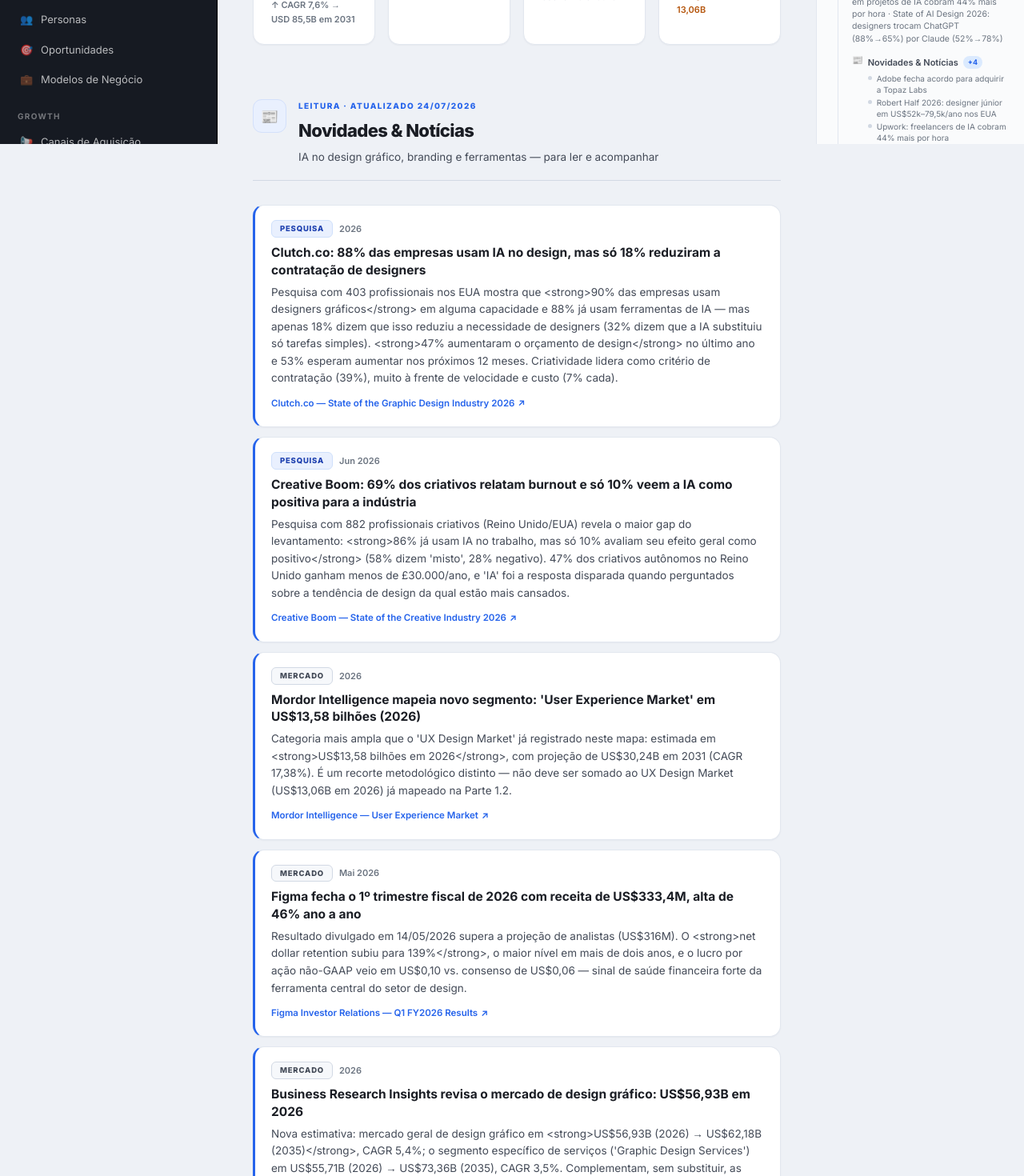
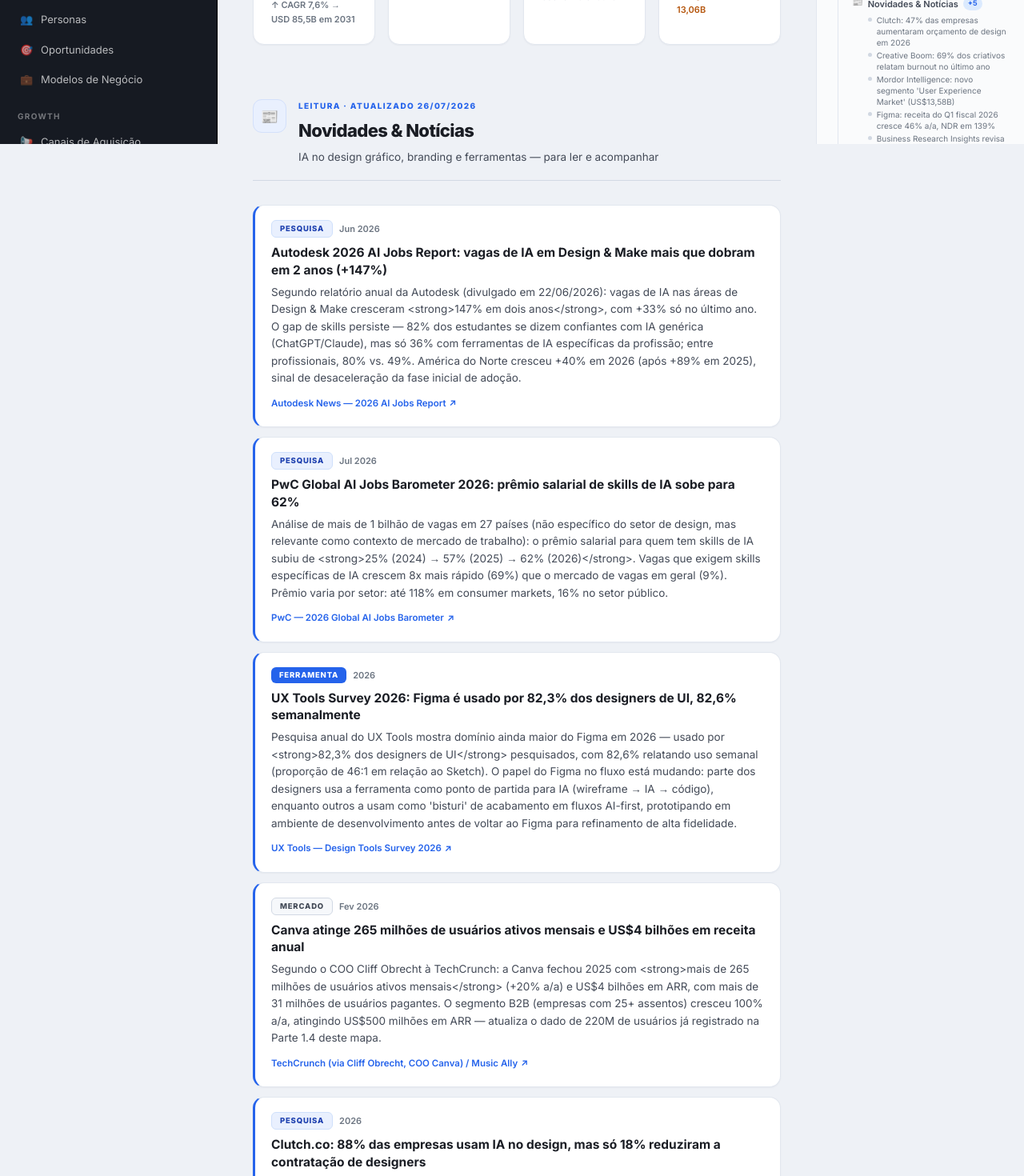
Before and after one commit to thalitaseraphin/pesquisa-mercado-design, a Next.js app: page / in a window 1280 px wide. Shown: the part 620-2090 px from the top of the page at 80% size. Built offline with nearby package versions, Linux system fonts and the light colour scheme.

Commit message:
feat: atualizacao diaria 26/07/2026 - Autodesk 2026 AI Jobs Report (+147% vagas IA em Design/Make), PwC AI Jobs Barometer (premio salarial IA sobe a 62%), UX Tools Survey (Figma 82,3% dos designers UI), Canva atinge 265M usuarios e US$4B ARR

```diff
--- a/components/layout/Sidebar.tsx
+++ b/components/layout/Sidebar.tsx
@@ -89,8 +89,8 @@
     return () => observerRef.current?.disconnect();
   }, []);
 
-  // Badges: novidades da data mais recente (24/07/2026)
-  const newCounts = getNewCountBySectionForDate("24/07/2026");
+  // Badges: novidades da data mais recente (26/07/2026)
+  const newCounts = getNewCountBySectionForDate("26/07/2026");
 
   return (
     <>
@@ -116,7 +116,7 @@
           </div>
           <div className="flex items-center gap-2 mt-2.5 flex-wrap">
             <span className="text-[10px] font-bold text-black bg-white px-2.5 py-0.5 rounded-full">
-              Atualizado: 24/07/2026
+              Atualizado: 26/07/2026
             </span>
             {selectedDate && (
               <span className="text-[10px] font-bold text-[#2563EB] bg-[#E9F0FE] border border-[#CFE0FB] px-2 py-0.5 rounded-full flex items-center gap-1">
--- a/components/sections/NovidadesSection.tsx
+++ b/components/sections/NovidadesSection.tsx
@@ -4,6 +4,46 @@
 import SectionHeader from "./SectionHeader";
 
 const news = [
+  {
+    href: "https://adsknews.autodesk.com/en/news/2026-ai-jobs-report/",
+    tag: "Pesquisa",
+    tagClass: "bg-[#E9F0FE] text-[#1E40AF] border border-[#CFE0FB]",
+    date: "Jun 2026",
+    reportDate: "26/07/2026",
+    title: "Autodesk 2026 AI Jobs Report: vagas de IA em Design & Make mais que dobram em 2 anos (+147%)",
+    desc: "Segundo relatório anual da Autodesk (divulgado em 22/06/2026): vagas de IA nas áreas de Design & Make cresceram <strong>147% em dois anos</strong>, com +33% só no último ano. O gap de skills persiste — 82% dos estudantes se dizem confiantes com IA genérica (ChatGPT/Claude), mas só 36% com ferramentas de IA específicas da profissão; entre profissionais, 80% vs. 49%. América do Norte cresceu +40% em 2026 (após +89% em 2025), sinal de desaceleração da fase inicial de adoção.",
+    source: "Autodesk News — 2026 AI Jobs Report",
+  },
+  {
+    href: "https://www.pwc.com/gx/en/news-room/press-releases/2026/pwc-2026-ai-jobs-barometer.html",
+    tag: "Pesquisa",
+    tagClass: "bg-[#E9F0FE] text-[#1E40AF] border border-[#CFE0FB]",
+    date: "Jul 2026",
+    reportDate: "26/07/2026",
+    title: "PwC Global AI Jobs Barometer 2026: prêmio salarial de skills de IA sobe para 62%",
+    desc: "Análise de mais de 1 bilhão de vagas em 27 países (não específico do setor de design, mas relevante como contexto de mercado de trabalho): o prêmio salarial para quem tem skills de IA subiu de <strong>25% (2024) → 57% (2025) → 62% (2026)</strong>. Vagas que exigem skills específicas de IA crescem 8x mais rápido (69%) que o mercado de vagas em geral (9%). Prêmio varia por setor: até 118% em consumer markets, 16% no setor público.",
+    source: "PwC — 2026 Global AI Jobs Barometer",
+  },
+  {
+    href: "https://www.uxtools.co/survey/interface-design/trends",
+    tag: "Ferramenta",
+    tagClass: "bg-[#2563EB] text-white",
+    date: "2026",
+    reportDate: "26/07/2026",
+    title: "UX Tools Survey 2026: Figma é usado por 82,3% dos designers de UI, 82,6% semanalmente",
+    desc: "Pesquisa anual do UX Tools mostra domínio ainda maior do Figma em 2026 — usado por <strong>82,3% dos designers de UI</strong> pesquisados, com 82,6% relatando uso semanal (proporção de 46:1 em relação ao Sketch). O papel do Figma no fluxo está mudando: parte dos designers usa a ferramenta como ponto de partida para IA (wireframe → IA → código), enquanto outros a usam como 'bisturi' de acabamento em fluxos AI-first, prototipando em ambiente de desenvolvimento antes de voltar ao Figma para refinamento de alta fidelidade.",
+    source: "UX Tools — Design Tools Survey 2026",
+  },
+  {
+    href: "https://techbriefly.com/2026/02/19/canva-hits-265-million-active-users-and-4-billion-in-annual-revenue/",
+    tag: "Mercado",
+    tagClass: "bg-[#F6F8FB] text-[#434A57] border border-[#D2D9E4]",
+    date: "Fev 2026",
+    reportDate: "26/07/2026",
+    title: "Canva atinge 265 milhões de usuários ativos mensais e US$4 bilhões em receita anual",
+    desc: "Segundo o COO Cliff Obrecht à TechCrunch: a Canva fechou 2025 com <strong>mais de 265 milhões de usuários ativos mensais</strong> (+20% a/a) e US$4 bilhões em ARR, com mais de 31 milhões de usuários pagantes. O segmento B2B (empresas com 25+ assentos) cresceu 100% a/a, atingindo US$500 milhões em ARR — atualiza o dado de 220M de usuários já registrado na Parte 1.4 deste mapa.",
+    source: "TechCrunch (via Cliff Obrecht, COO Canva) / Music Ally",
+  },
   {
     href: "https://clutch.co/resources/graphic-design-industry-2026",
     tag: "Pesquisa",
@@ -491,7 +531,7 @@
     <section id="novidades" className="mb-[84px] scroll-mt-[74px]">
       <SectionHeader
         icon="📰"
-        part="Leitura · atualizado 24/07/2026"
+        part="Leitura · atualizado 26/07/2026"
         title="Novidades & Notícias"
         description="IA no design gráfico, branding e ferramentas — para ler e acompanhar"
       />
--- a/data/reportChanges.ts
+++ b/data/reportChanges.ts
@@ -16,9 +16,29 @@
 
 export const reportChanges: ReportChange[] = [
   {
+    date: "26/07/2026",
+    label: "26 Jul 2026",
+    isLatest: true,
+    summary: "Autodesk 2026 AI Jobs Report: vagas de IA em Design & Make +147% em 2 anos · PwC Global AI Jobs Barometer: prêmio salarial de skills de IA sobe pra 62% · UX Tools Survey 2026: Figma usado por 82,3% dos designers de UI · Canva atinge 265M usuários ativos mensais e US$4B em ARR",
+    changes: [
+      {
+        id: "novidades",
+        label: "Novidades & Notícias",
+        icon: "📰",
+        newCount: 4,
+        highlights: [
+          "Autodesk: vagas de IA em Design & Make +147% em 2 anos",
+          "PwC: prêmio salarial de skills de IA sobe pra 62% (era 25% em 2024)",
+          "UX Tools Survey: Figma usado por 82,3% dos designers de UI",
+          "Canva: 265M usuários ativos mensais, US$4B em ARR",
+        ],
+      },
+    ],
+  },
+  {
     date: "24/07/2026",
     label: "24 Jul 2026",
-    isLatest: true,
+    isLatest: false,
     summary: "Clutch.co: 88% das empresas usam IA no design, mas só 18% reduziram contratação de designers · Creative Boom: 69% dos criativos relatam burnout e só 10% veem a IA como positiva pra indústria · Mordor Intelligence mapeia o 'User Experience Market' (US$13,58B em 2026) · Figma fecha Q1 fiscal 2026 com receita +46% a/a",
     changes: [
       {
```
Also changed, not shown: 1 other file (tests, documents, lock files or other folders).
